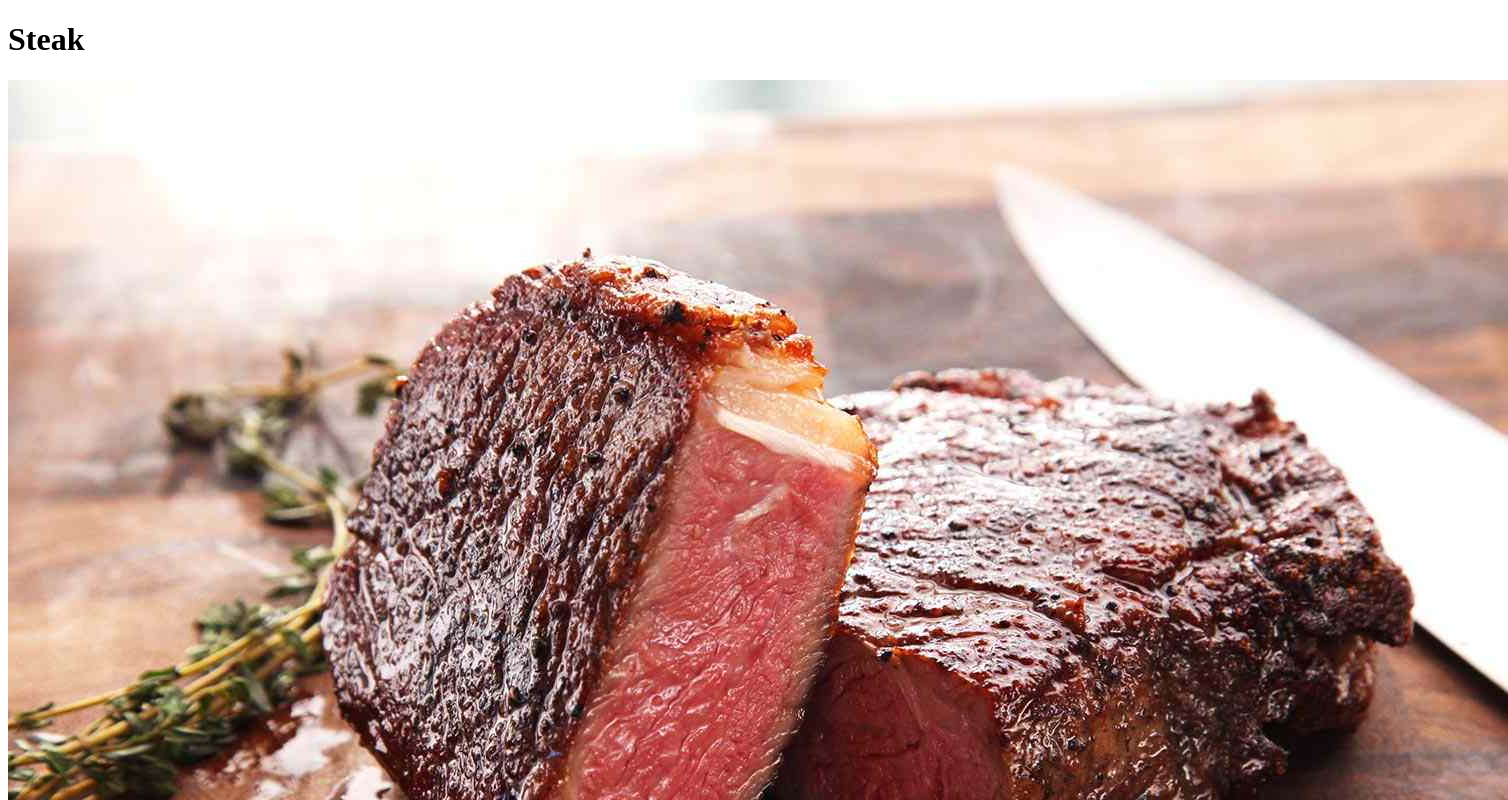
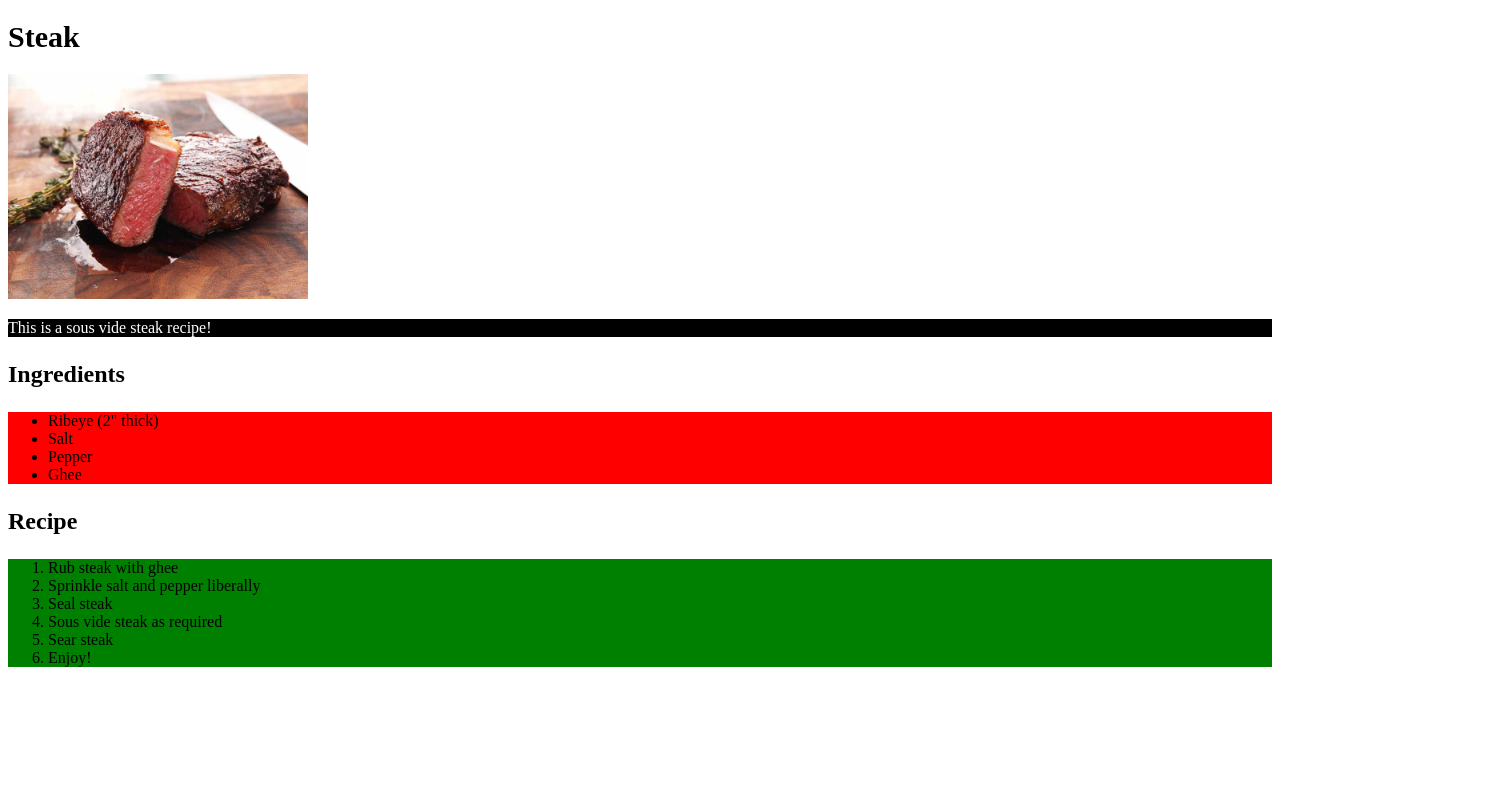
Before and after one commit to dylanjhaines/odin-recipes, a plain HTML site: page recipes/steak.html in a window 1280 px wide. Shown: the top 800 px of the page, 1508 px wide, since content can reach past the window. Drawn offline with Linux system fonts and the light colour scheme.

Commit message:
Add CSS to site

```diff
--- a/recipes/steak.html
+++ b/recipes/steak.html
@@ -4,6 +4,8 @@
     <meta charset="UTF-8">
     <meta http-equiv="X-UA-Compatible" content="IE=edge">
     <meta name="viewport" content="width=device-width, initial-scale=1.0">
+    <link rel="stylesheet" href="../style.css">
+
     <title>Document</title>
 </head>
 <body>
--- /dev/null
+++ b/style.css
@@ -0,0 +1,34 @@
+ul {
+    color: black;
+    background-color: red;
+}
+
+ol {
+    color: black;
+    background-color: green;
+}
+
+h1 {
+    font-weight: 800;
+    font-size: 30px;
+}
+
+h3 {
+    font-weight: bold;
+    font-size: 24px;
+}
+
+p {
+    color: white;
+    background-color: black;
+}
+
+img {
+    width: 300px;
+    height: auto;
+}
+
+div {
+    color: red;
+    font-size: 30px;
+}
```
Also changed, not shown: index.html (+7 -6 lines), recipes/fajitas.html (+2 -0 lines), recipes/lasagna.html (+2 -0 lines).
